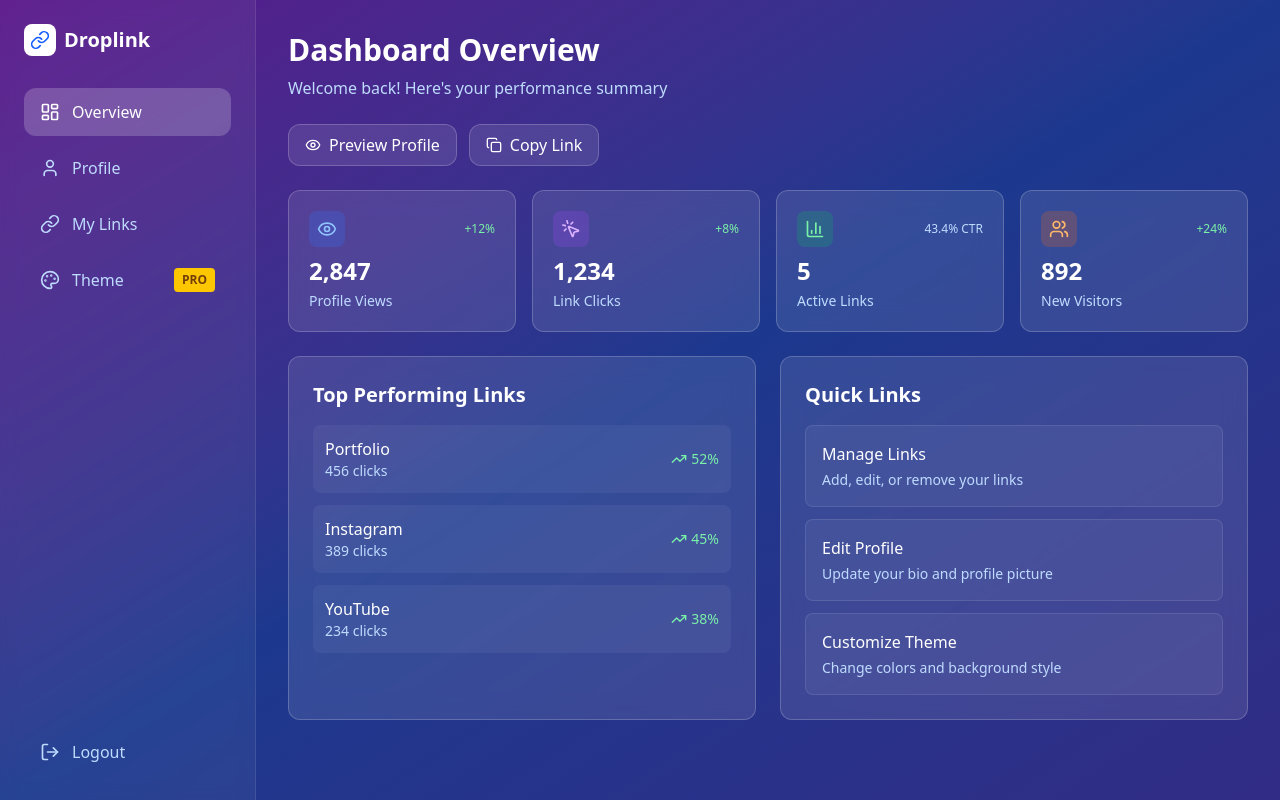
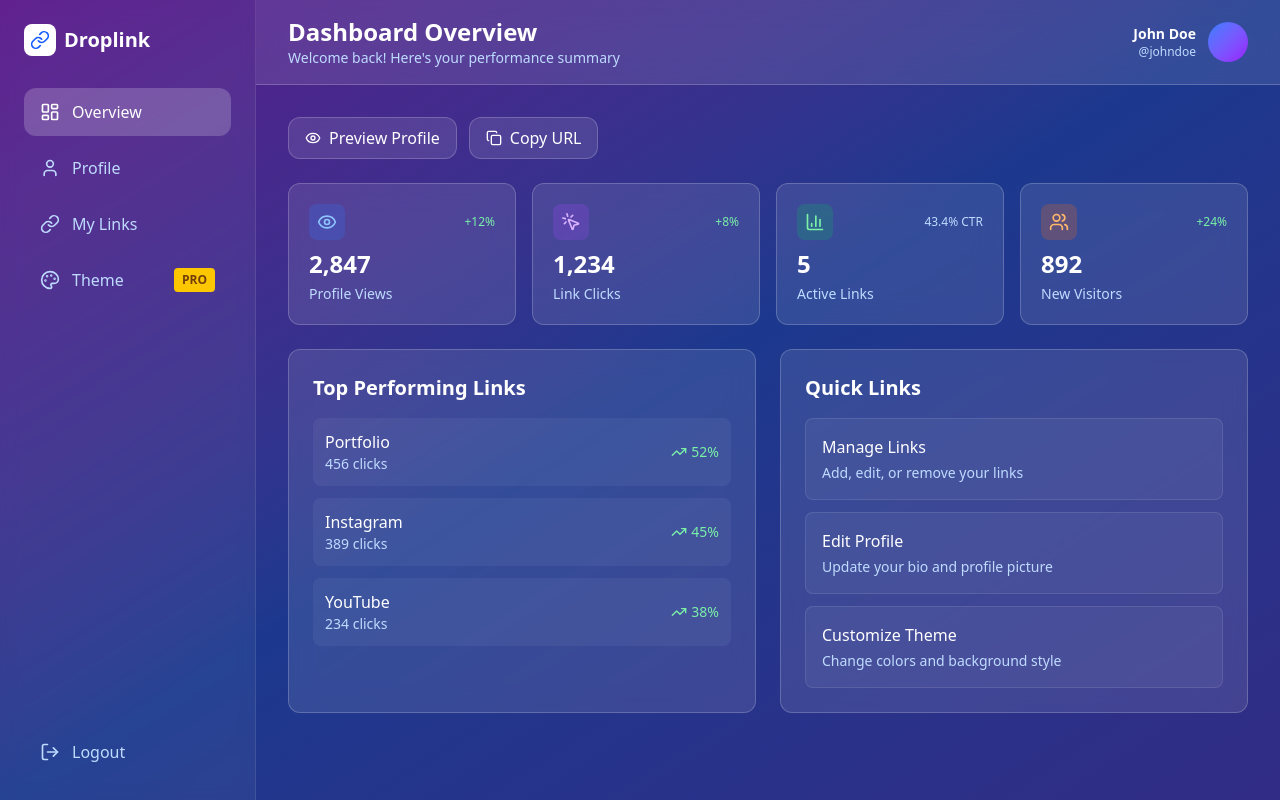
Before and after one commit to thomas-chacko/Droplink, a Next.js app: page /dashboard in a window 1280 px wide. Built offline with nearby package versions, Linux system fonts and the light colour scheme.

Commit message:
new dashboard

```diff
--- a/app/dashboard/layout.tsx
+++ b/app/dashboard/layout.tsx
@@ -8,6 +8,7 @@ import { usePathname } from 'next/navigation';
 export default function DashboardLayout({ children }: { children: React.ReactNode }) {
     const [sidebarOpen, setSidebarOpen] = useState(false);
     const pathname = usePathname();
+    const username = 'johndoe';
 
     const navItems = [
         { href: '/dashboard', icon: LayoutDashboard, label: 'Overview' },
@@ -77,17 +78,47 @@ export default function DashboardLayout({ children }: { children: React.ReactNod
             </aside>
 
             {/* Main Content */}
-            <main className="flex-1 overflow-y-auto">
-                {/* Mobile Menu Button */}
-                <button
-                    onClick={() => setSidebarOpen(true)}
-                    className="md:hidden fixed top-4 left-4 z-30 text-white hover:bg-white/10 p-2 rounded-lg bg-white/5 backdrop-blur-sm border border-white/20"
-                >
-                    <Menu className="w-6 h-6" />
-                </button>
+            <main className="flex-1 flex flex-col h-screen overflow-hidden">
+                {/* Header */}
+                <header className="shrink-0 z-30 bg-white/10 backdrop-blur-md border-b border-white/20 px-4 md:px-8 py-4">
+                    <div className="flex items-center justify-between">
+                        {/* Left Side - Page Title */}
+                        <div className="flex items-center gap-3">
+                            <button
+                                onClick={() => setSidebarOpen(true)}
+                                className="md:hidden text-white hover:bg-white/10 p-2 rounded-lg"
+                            >
+                                <Menu className="w-6 h-6" />
+                            </button>
+                            <div>
+                                <h1 className="text-xl md:text-2xl font-bold text-white">
+                                    {pathname === '/dashboard' && 'Dashboard Overview'}
+                                    {pathname === '/dashboard/profile' && 'Profile Settings'}
+                                    {pathname === '/dashboard/links' && 'My Links'}
+                                    {pathname === '/dashboard/theme' && 'Theme Customization'}
+                                </h1>
+                                <p className="text-xs md:text-sm text-blue-200">
+                                    {pathname === '/dashboard' && "Welcome back! Here's your performance summary"}
+                                    {pathname === '/dashboard/profile' && 'Manage your public profile information'}
+                                    {pathname === '/dashboard/links' && 'Add and manage your links'}
+                                    {pathname === '/dashboard/theme' && 'Personalize your profile appearance'}
+                                </p>
+                            </div>
+                        </div>
+
+                        {/* User Profile */}
+                        <div className="flex items-center gap-3">
+                            <div className="text-right hidden sm:block">
+                                <p className="font-semibold text-white text-sm">John Doe</p>
+                                <p className="text-xs text-blue-200">@{username}</p>
+                            </div>
+                            <div className="w-10 h-10 bg-gradient-to-br from-blue-500 to-purple-600 rounded-full"></div>
+                        </div>
+                    </div>
+                </header>
 
                 {/* Page Content */}
-                <div className="p-4 md:p-8">
+                <div className="flex-1 overflow-y-auto p-4 md:p-8">
                     {children}
                 </div>
             </main>
--- a/app/dashboard/links/page.tsx
+++ b/app/dashboard/links/page.tsx
@@ -30,11 +30,6 @@ export default function LinksPage() {
 
   return (
     <div className="max-w-4xl">
-      <div className="mb-6">
-        <h1 className="text-2xl md:text-3xl font-bold text-white mb-2">My Links</h1>
-        <p className="text-blue-200">Add and manage your links</p>
-      </div>
-
       <div className="space-y-6">
         {/* Add New Link */}
         <div className="bg-white/10 backdrop-blur-md rounded-2xl shadow-lg p-6 md:p-8 border border-white/20">
--- a/app/dashboard/page.tsx
+++ b/app/dashboard/page.tsx
@@ -1,6 +1,6 @@
 'use client';
 
-import { Eye, MousePointerClick, BarChart3, Copy, ExternalLink, TrendingUp, Users } from 'lucide-react';
+import { Eye, MousePointerClick, BarChart3, TrendingUp, Users, Copy } from 'lucide-react';
 import Link from 'next/link';
 import { useState } from 'react';
 
@@ -16,16 +16,10 @@ export default function DashboardPage() {
 
   return (
     <div className="space-y-6">
-      <div>
-        <h1 className="text-2xl md:text-3xl font-bold text-white mb-2">Dashboard Overview</h1>
-        <p className="text-blue-200">Welcome back! Here's your performance summary</p>
-      </div>
-
       {/* Quick Actions */}
       <div className="flex flex-wrap gap-3">
         <Link
           href={`/${username}`}
-          target="_blank"
           className="flex items-center gap-2 px-4 py-2 bg-white/10 hover:bg-white/20 backdrop-blur-md rounded-xl border border-white/20 text-white font-medium transition"
         >
           <Eye className="w-4 h-4" />
@@ -37,7 +31,7 @@ export default function DashboardPage() {
           className="flex items-center gap-2 px-4 py-2 bg-white/10 hover:bg-white/20 backdrop-blur-md rounded-xl border border-white/20 text-white font-medium transition"
         >
           <Copy className="w-4 h-4" />
-          <span>{copied ? 'Copied!' : 'Copy Link'}</span>
+          <span>{copied ? 'Copied!' : 'Copy URL'}</span>
         </button>
       </div>
 
--- a/app/dashboard/profile/page.tsx
+++ b/app/dashboard/profile/page.tsx
@@ -17,11 +17,6 @@ export default function ProfilePage() {
 
   return (
     <div className="max-w-3xl">
-      <div className="mb-6">
-        <h1 className="text-2xl md:text-3xl font-bold text-white mb-2">Profile Settings</h1>
-        <p className="text-blue-200">Manage your public profile information</p>
-      </div>
-
       <div className="bg-white/10 backdrop-blur-md rounded-2xl shadow-lg p-6 md:p-8 border border-white/20">
         <div className="space-y-6">
           <div>
--- a/app/dashboard/theme/page.tsx
+++ b/app/dashboard/theme/page.tsx
@@ -22,11 +22,6 @@ export default function ThemePage() {
 
   return (
     <div>
-      <div className="mb-6">
-        <h1 className="text-2xl md:text-3xl font-bold text-white mb-2">Theme Customization</h1>
-        <p className="text-blue-200">Personalize your profile appearance</p>
-      </div>
-
       <div className="grid lg:grid-cols-2 gap-6">
         {/* Theme Settings */}
         <div className="bg-white/10 backdrop-blur-md rounded-2xl shadow-lg p-6 md:p-8 border border-white/20">
```
